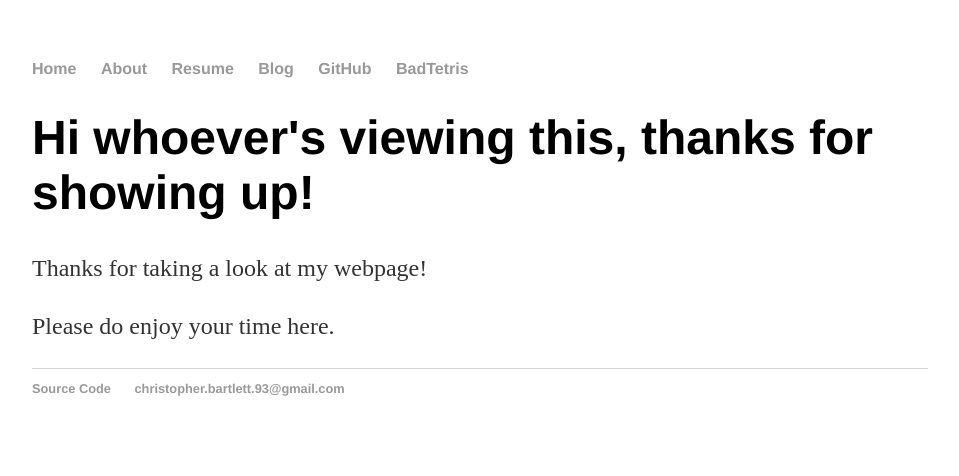
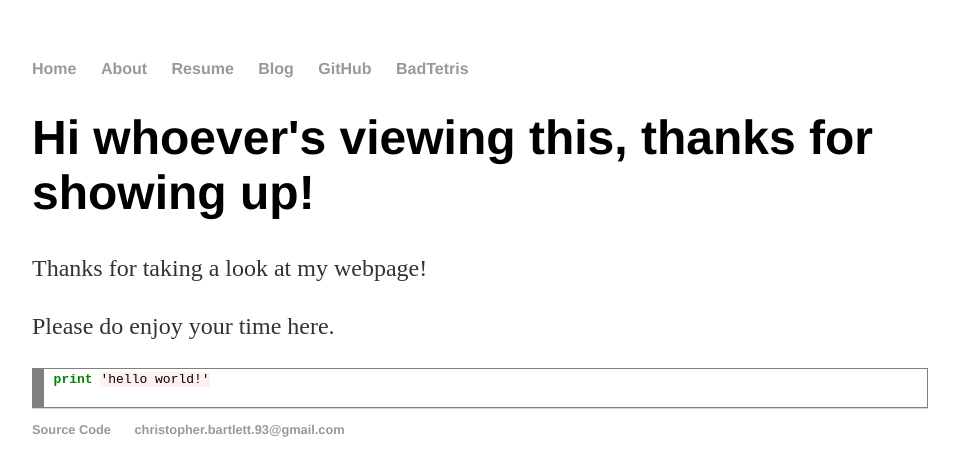
Before and after one commit to SirHawbly/sirhawbly.github.io, a Jekyll site: the page built from index.html, in a window 1280 px wide. Shown: the top 476 px of the page, without its empty margins (160-1119 px from the left). Built offline with Jekyll 4.4.1, drawn with Linux system fonts in a browser that asks for light colours.

Commit message:
testing code snippets

```diff
--- a/index.html
+++ b/index.html
@@ -7,3 +7,9 @@ title: SirHawbly, the home page
     <p>Thanks for taking a look at my webpage!</p>
     <p>Please do enjoy your time here.</p>
 </div><!-- /.blurb -->
+
+<!-- HTML generated using hilite.me -->
+<div style="background: #ffffff; overflow:auto;width:auto;border:solid gray;border-width:.1em .1em .1em .8em;padding:.2em .6em;">
+    <pre style="margin: 0; line-height: 125%"><span style="color: #008800; font-weight: bold">print</span> <span style="background-color: #fff0f0">&#39;hello world!&#39;</span>
+    </pre>
+</div>
```
